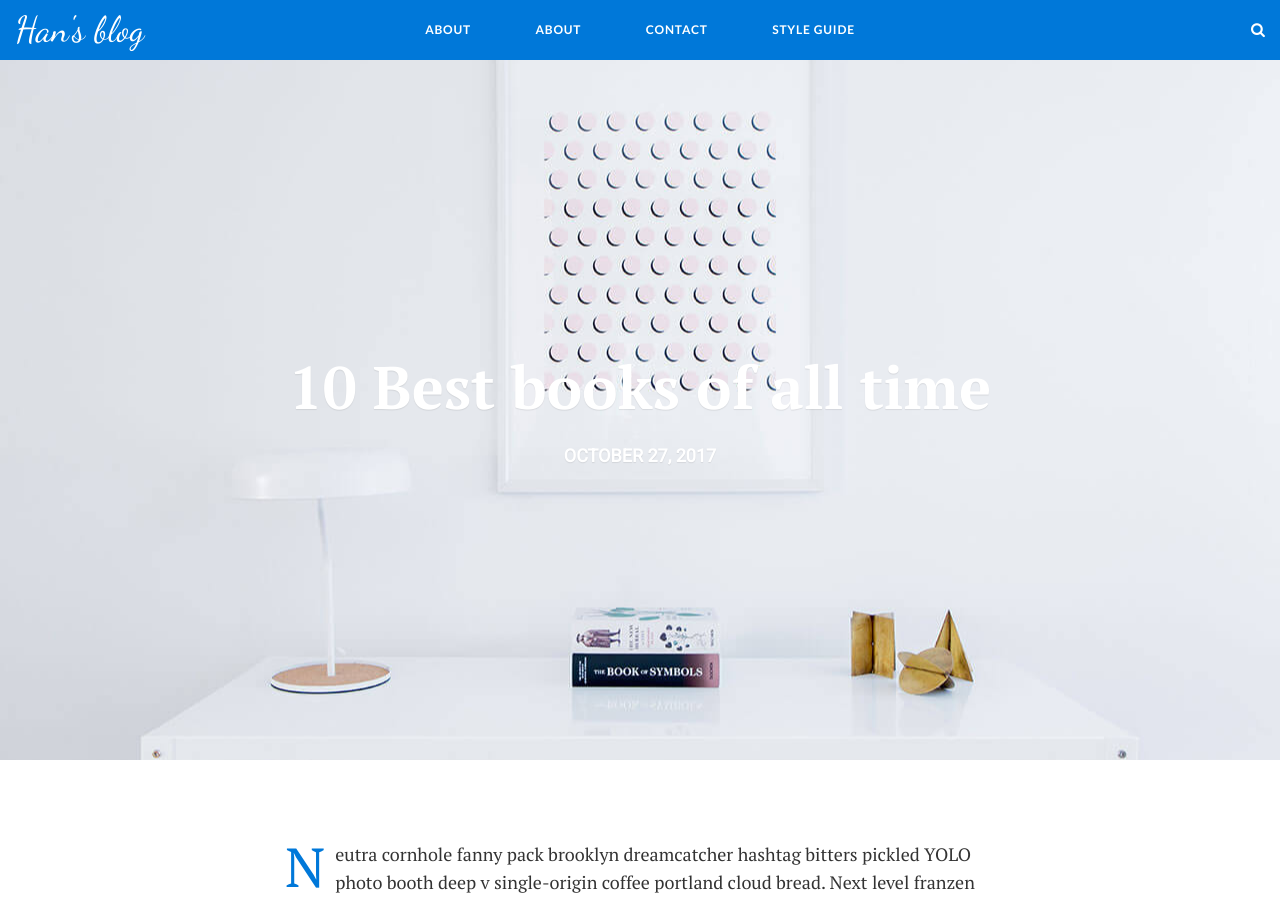
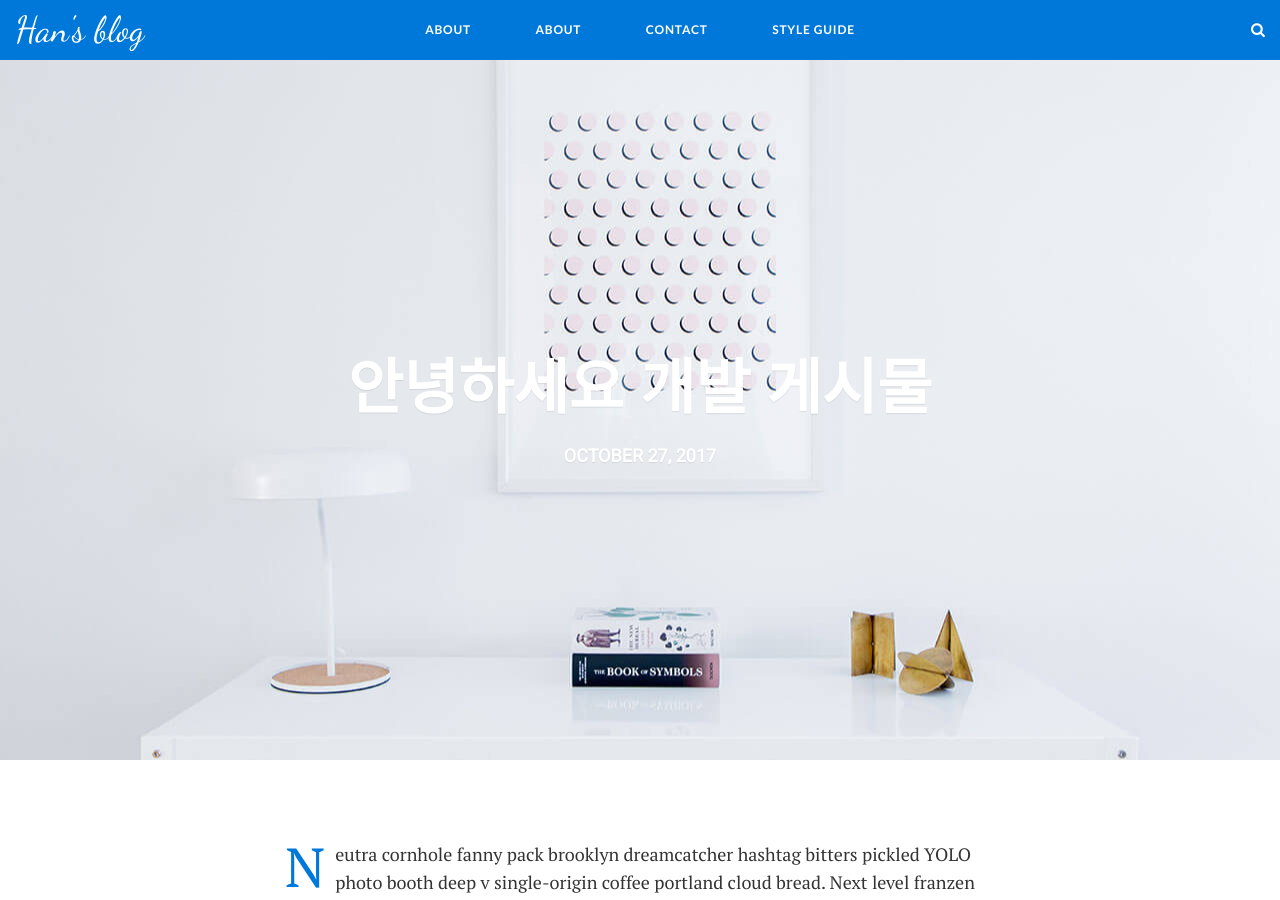
Before and after one commit to BlackHan26/gitblog_hello2, a Jekyll site: the page built from _posts/2017-10-27-10-best-books-of-all-time.markdown, in a window 1280 px wide and 900 px high. Built offline with Jekyll 4.4.1, drawn with Linux system fonts in a browser that asks for light colours; comment, search, counter and statistics services are not loaded.

Commit message:
Update 2017-10-27-10-best-books-of-all-time.markdown

```diff
--- a/_posts/2017-10-27-10-best-books-of-all-time.markdown
+++ b/_posts/2017-10-27-10-best-books-of-all-time.markdown
@@ -1,6 +1,6 @@
 ---
 layout: post
-title: 10 Best books of all time
+title: 안녕하세요 개발 게시물
 date: 2017-10-27 18:09:50 +0300
 img: 17.jpg
 tags: [Books, Hobby]
```
